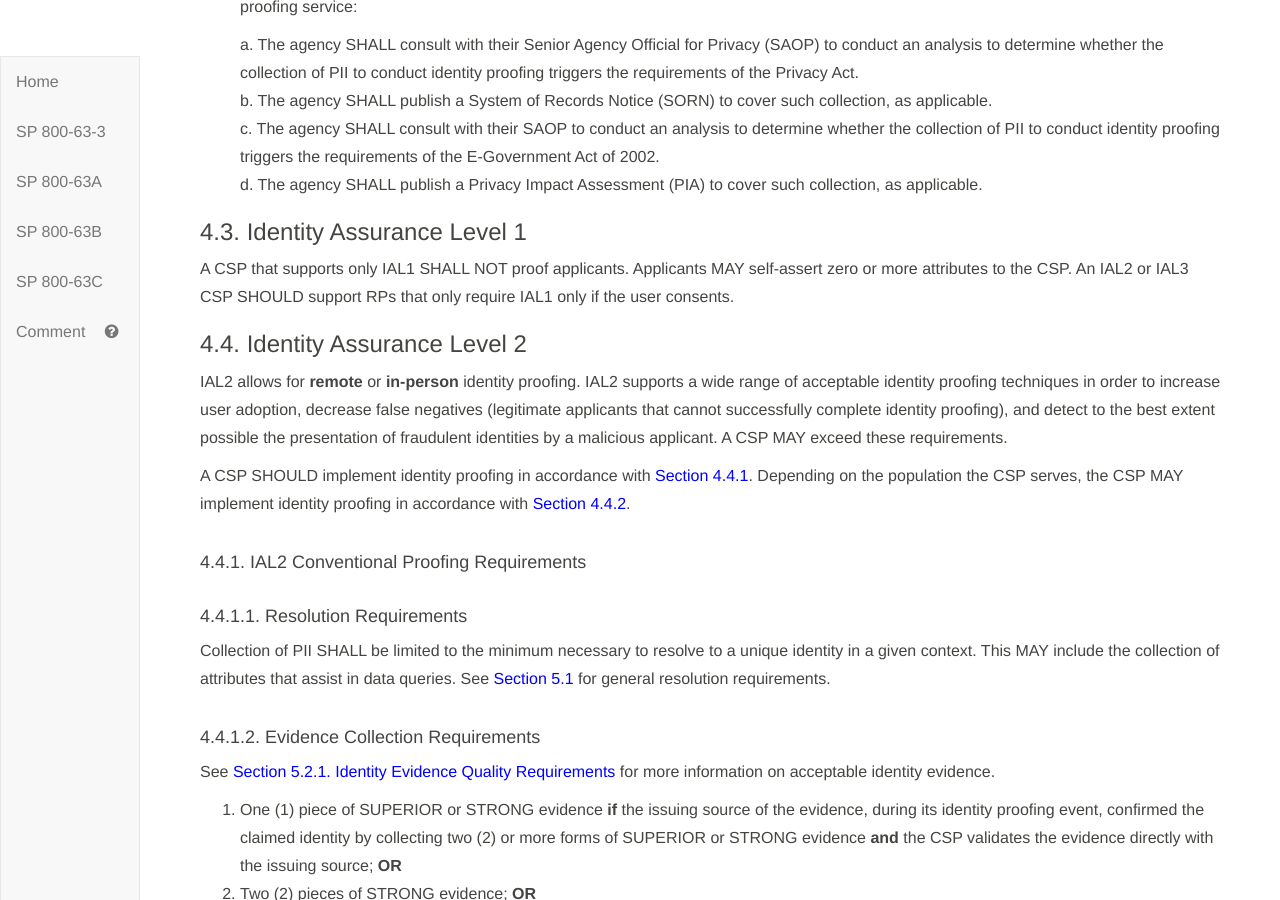
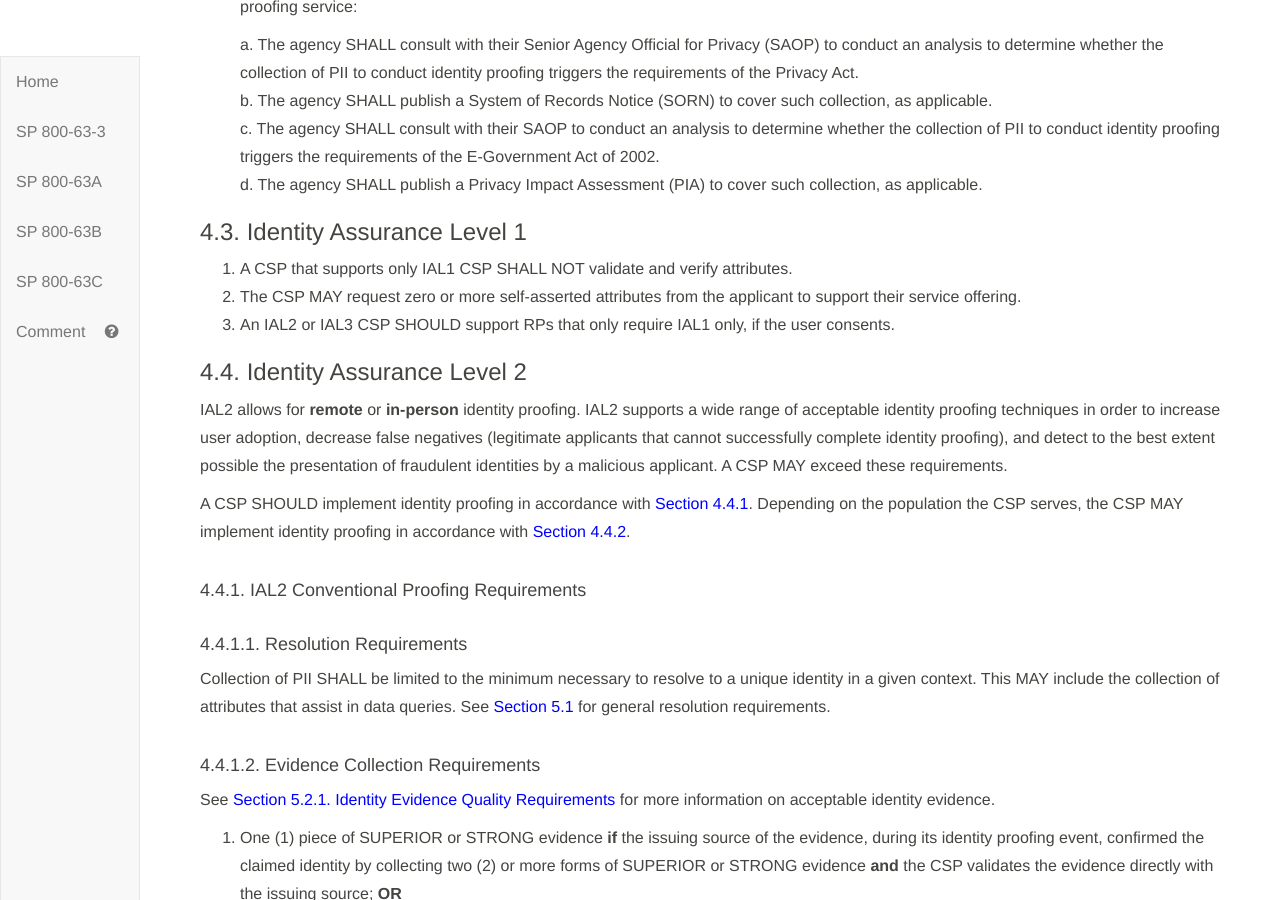
Before and after one commit to usnistgov/800-63-3, a Jekyll site: the page built from sp800-63a/sec4_ial.md, in a window 1280 px wide and 900 px high, scrolled down 2639 px. Built offline with Jekyll 4.4.1, drawn with Linux system fonts in a browser that asks for light colours; our own code applies the rules of GitHub Pages for plain Markdown files.

Commit message:
Closes #1144

```diff
--- a/sp800-63a/sec4_ial.md
+++ b/sp800-63a/sec4_ial.md
@@ -72,7 +72,9 @@ The following requirements apply to any CSP performing identity proofing at IAL2
 
 ### 4.3. Identity Assurance Level 1
 
-A CSP that supports only IAL1 SHALL NOT proof applicants.  Applicants MAY self-assert zero or more attributes to the CSP. An IAL2 or IAL3 CSP SHOULD support RPs that only require IAL1 only if the user consents.
+1. A CSP that supports only IAL1 CSP SHALL NOT validate and verify attributes.
+2. The CSP MAY request zero or more self-asserted attributes from the applicant to support their service offering.
+3. An IAL2 or IAL3 CSP SHOULD support RPs that only require IAL1 only, if the user consents.
 
 ### 4.4. Identity Assurance Level 2
 
```
